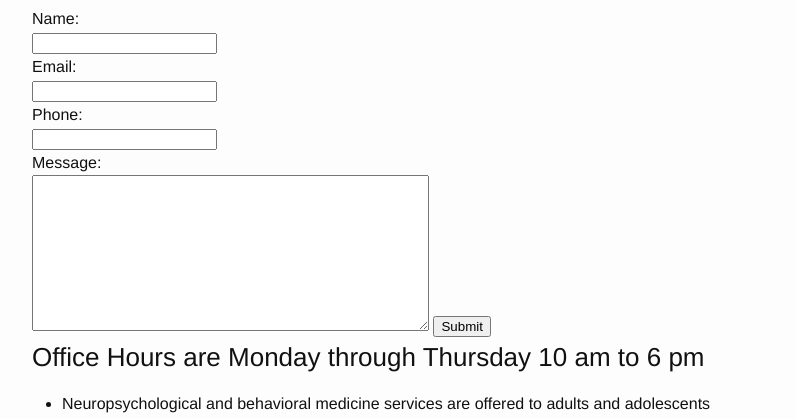
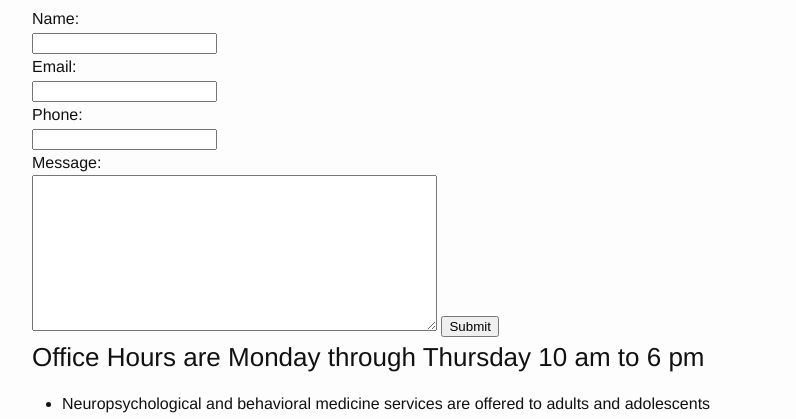
Before and after one commit to halcyon/www.zeddworks.com, a Jekyll site: the page built from contact.md, in a window 1280 px wide. Shown: the part 614-1033 px from the top of the page, without its empty margins (238-1034 px from the left). Built offline with Jekyll 4.4.1, drawn with Linux system fonts in a browser that asks for light colours.

Commit message:
Set cols to 48

```diff
--- a/contact.md
+++ b/contact.md
@@ -30,7 +30,7 @@ weight: 5
   Phone:<br>
   <input type="text" name="phone"><br>
   Message:<br>
-  <textarea name="message" cols="47" rows="10" maxlength="500"></textarea>
+  <textarea name="message" cols="48" rows="10" maxlength="500"></textarea>
   <input type="submit" value="Submit">
 </form>
 
```
